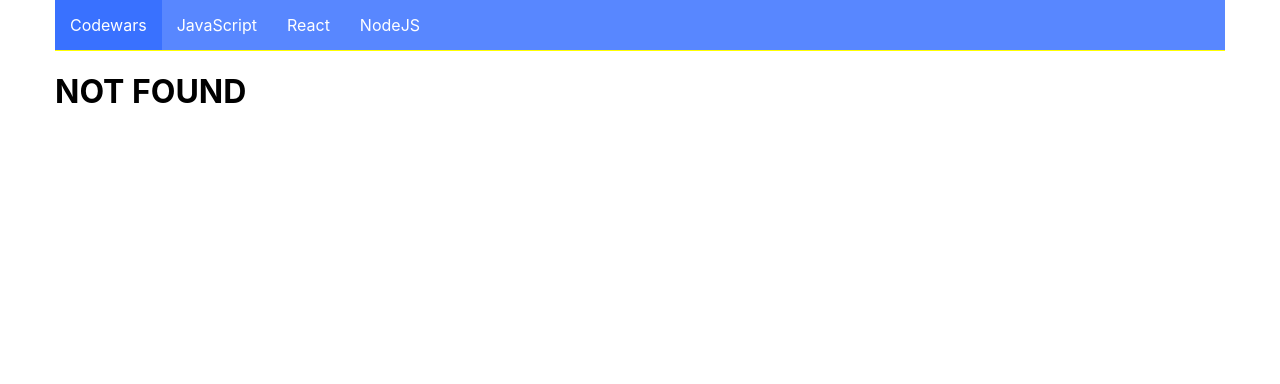
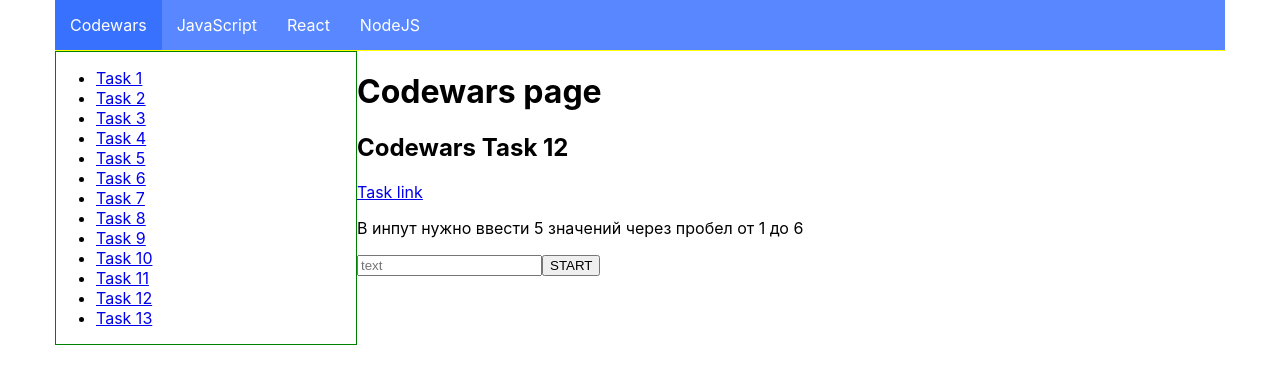
Before and after one commit to Fluebubble/study-space, a React (Create React App) app: page /codewars/task13 in a window 1280 px wide. Before the commit this address had no page. Shown: the top 384 px of the page. Built offline with nearby package versions, Linux system fonts and the light colour scheme.

Commit message:
codewars task 13 finished

```diff
--- a/src/components/App.jsx
+++ b/src/components/App.jsx
@@ -21,6 +21,7 @@
 import { Task10 } from './pages/Codewars/Task10/Task10';
 import { Task11 } from './pages/Codewars/Task11/Task11';
 import { Task12 } from './pages/Codewars/Task12/Task12';
+import { Task13 } from './pages/Codewars/Task13/Task13';
 
 export const App = () => {
   return (
@@ -41,6 +42,7 @@
             <Route path="task10" element={<Task10 />} />
             <Route path="task11" element={<Task11 />} />
             <Route path="task12" element={<Task12 />} />
+            <Route path="task13" element={<Task13 />} />
           </Route>
           <Route path="javascript" element={<JavaScript />}>
             <Route path="module-6" element={<Module6 />}>
--- a/src/components/pages/Codewars/Codewars.jsx
+++ b/src/components/pages/Codewars/Codewars.jsx
@@ -42,6 +42,9 @@
           <li>
             <NavLink to="task12">Task 12</NavLink>
           </li>
+          <li>
+            <NavLink to="task13">Task 13</NavLink>
+          </li>
         </ul>
       </Navigation>
       <div>
--- /dev/null
+++ b/src/components/pages/Codewars/Task13/Task13.jsx
@@ -0,0 +1,68 @@
+import { useState } from 'react';
+
+export const Task13 = () => {
+  const [text, setText] = useState('');
+  const handleSubmit = e => {
+    e.preventDefault();
+    // const dice = e.target.text.value.split(' ');
+
+    function greedy(dice) {
+      const counter = {};
+      let totalPoints = 0;
+
+      for (const num of dice) {
+        console.log(num);
+        if (counter.hasOwnProperty(num)) {
+          // если число уже инициализированно в счетчике, увеличиваем его на единицу
+          counter[num] += 1;
+        } else {
+          console.log(`inizial ${num}`);
+          counter[num] = 1; // если не инициализированно, то инициализируем в объекте значение 1 с ключом номера выпавшего на кубике
+        }
+      }
+
+      for (const key in counter) {
+        if (Number(key) !== 1 && Number(key) !== 5 && counter[key] >= 3) {
+          totalPoints += Number(key) * 100;
+        }
+        if (Number(key) === 1) {
+          if (counter[key] >= 3) {
+            totalPoints += 1000;
+            totalPoints += (counter[key] % 3) * 100;
+          } else {
+            totalPoints += counter[key] * 100;
+          }
+        }
+        if (Number(key) === 5) {
+          if (counter[key] >= 3) {
+            totalPoints += 500;
+            totalPoints += (counter[key] % 3) * 50;
+          } else {
+            totalPoints += counter[key] * 50;
+          }
+        }
+
+        console.log(counter);
+      }
+      return totalPoints;
+    }
+    console.log(greedy([5, 1, 3, 4, 1]));
+
+    // setText(greedy(dice));
+  };
+
+  return (
+    <>
+      <h2>Codewars Task 12</h2>
+      <h3>{text}</h3>
+      <a href="https://www.codewars.com/kata/5270d0d18625160ada0000e4/train/javascript">
+        Task link
+      </a>
+      <p>В инпут нужно ввести 5 значений через пробел от 1 до 6</p>
+      <form onSubmit={handleSubmit}>
+        <input type="text" name="text" placeholder="text" />
+        <button type="submit">START</button>
+      </form>
+    </>
+  );
+};
```
